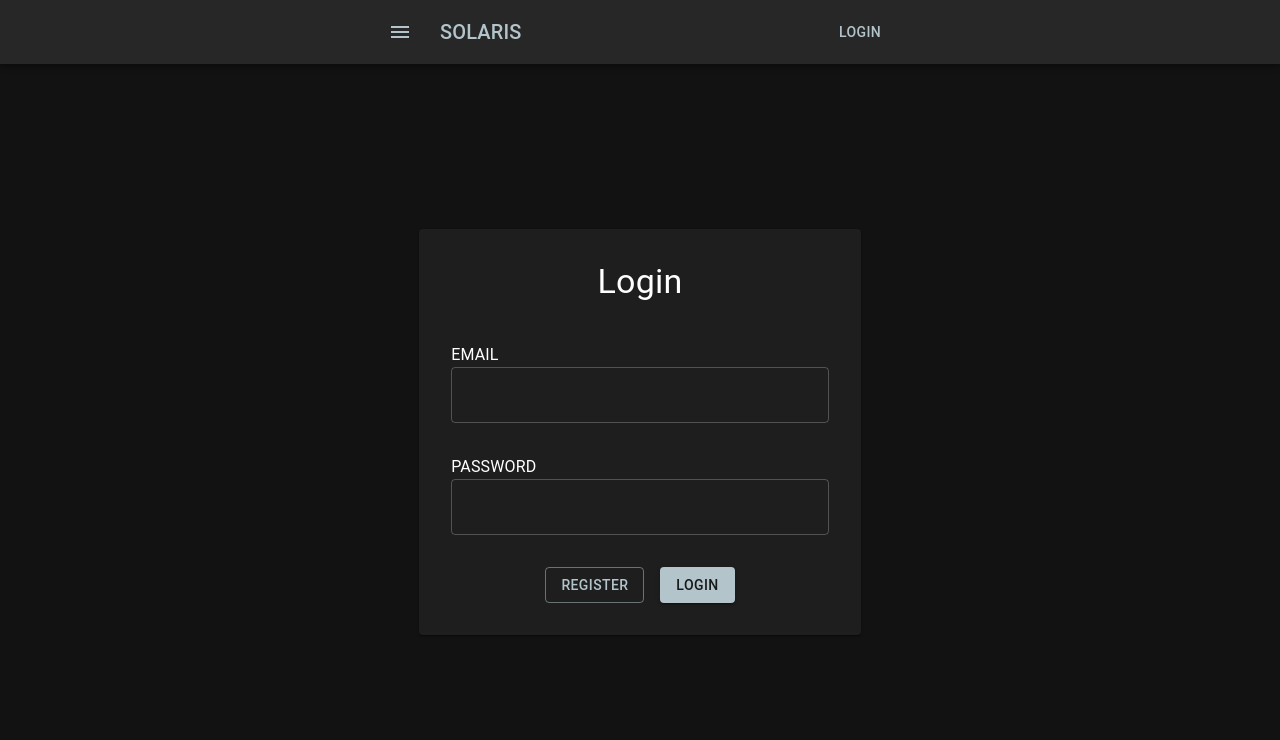
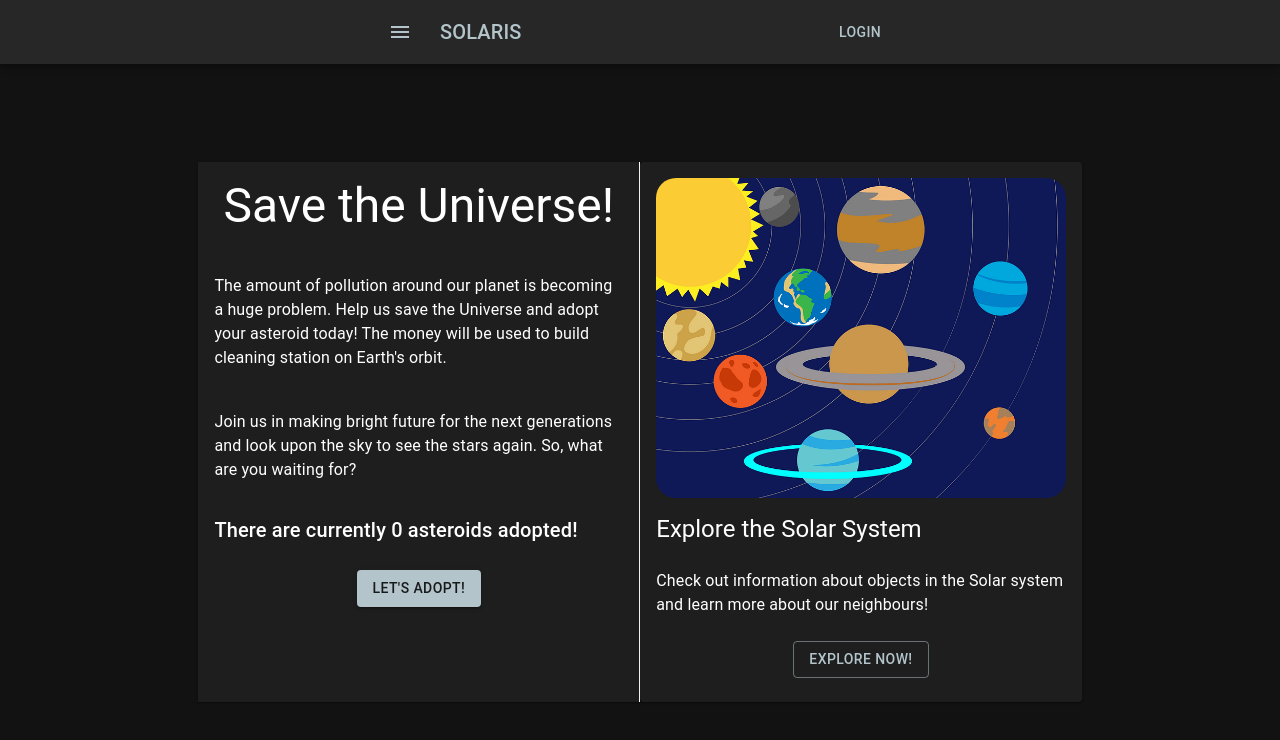
Before and after one commit to Johaney-s/Solaris, a React (Create React App) app: page / in a window 1280 px wide. Shown: the top 740 px of the page. Built offline with nearby package versions, Linux system fonts and the light colour scheme; no server answers.

Commit message:
Add homepage

```diff
--- a/src/components/Layout.tsx
+++ b/src/components/Layout.tsx
@@ -1,5 +1,5 @@
-import React, { FC } from 'react';
 import { AppBar, Container, Toolbar, Button, Typography } from '@mui/material';
+import { FC } from 'react';
 import { Link } from 'react-router-dom';
 
 import useLoggedInUser from '../hooks/useLoggedInUser';
--- a/src/components/Routes.tsx
+++ b/src/components/Routes.tsx
@@ -1,14 +1,14 @@
 import { Switch, Route } from 'react-router-dom';
 
 import useLoggedInUser from '../hooks/useLoggedInUser';
+import Home from '../pages/Home';
 import Login from '../pages/Login';
 
 const Routes = () => {
 	const user = useLoggedInUser();
 	return (
 		<Switch>
-			{/*TODO: change this login to Home component*/}
-			<Route path="/" exact component={Login} />
+			<Route path="/" exact component={Home} />
 			{!user && <Route path="/login" exact component={Login} />}
 		</Switch>
 	);
--- /dev/null
+++ b/src/pages/Home.tsx
@@ -0,0 +1,95 @@
+import Typography from '@mui/material/Typography';
+import { Box, Button, Card, CardContent } from '@mui/material';
+import { Link } from 'react-router-dom';
+
+import solarSystemClipart from '../solar-system-clipart-md.png';
+
+const Home = () => (
+	<Box
+		sx={{
+			display: 'flex',
+			width: '160%'
+		}}
+	>
+		<Card
+			style={{
+				borderRight: '0.1em solid white',
+				width: '100%',
+				height: '100%',
+				borderRadius: 0
+			}}
+		>
+			<CardContent>
+				<Typography variant="h3" align="center">
+					Save the Universe!
+				</Typography>
+				<Typography variant="body1" mt={5} mb={3}>
+					The amount of pollution around our planet is becoming a huge problem.
+					Help us save the Universe and adopt your asteroid today! The money
+					will be used to build cleaning station on Earth&apos;s orbit.
+				</Typography>
+				<Typography variant="body1" mt={5} mb={3}>
+					Join us in making bright future for the next generations and look upon
+					the sky to see the stars again. So, what are you waiting for?
+				</Typography>
+				<Typography variant="h6" mt={4} mb={3}>
+					There are currently 0 asteroids adopted! {/*TODO: ADD COUNTER */}
+				</Typography>
+				<div style={{ display: 'flex', justifyContent: 'flex-end' }}>
+					<Button
+						component={Link}
+						to="/adopt"
+						variant="contained"
+						sx={{
+							alignSelf: 'center',
+							marginLeft: 'auto',
+							marginRight: 'auto'
+						}}
+					>
+						LET&apos;S ADOPT!
+					</Button>
+				</div>
+			</CardContent>
+		</Card>
+		<Card
+			style={{
+				width: '100%'
+			}}
+		>
+			<CardContent>
+				<img
+					src={solarSystemClipart}
+					alt="Solar System"
+					style={{
+						borderRadius: 20,
+						padding: '1',
+						width: '100%'
+					}}
+				/>
+				<Typography variant="h5" mt={1}>
+					Explore the Solar System
+				</Typography>
+				<Typography variant="body1" mt={3} mb={3}>
+					Check out information about objects in the Solar system and learn more
+					about our neighbours!
+				</Typography>
+				<div style={{ display: 'flex', justifyContent: 'flex-end' }}>
+					<Button
+						component={Link}
+						to="/explore"
+						variant="outlined"
+						sx={{
+							alignSelf: 'center',
+							marginLeft: 'auto',
+							marginRight: 'auto'
+						}}
+					>
+						EXPLORE NOW!
+					</Button>
+				</div>
+			</CardContent>
+		</Card>
+	</Box>
+);
+
+export default Home;
```
Also changed, not shown: src/solar-system-clipart-md.png (added).
